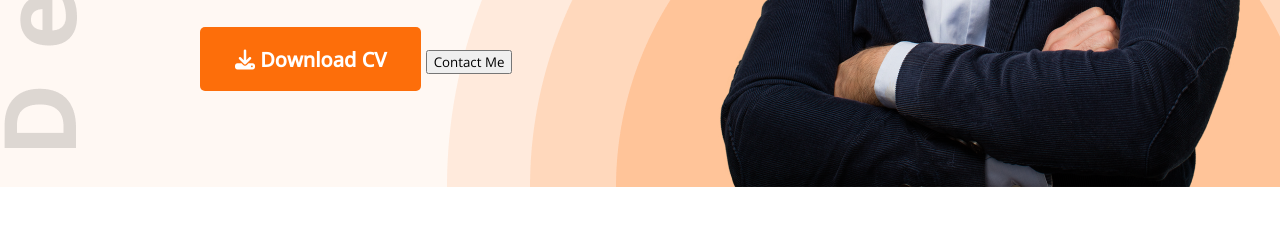
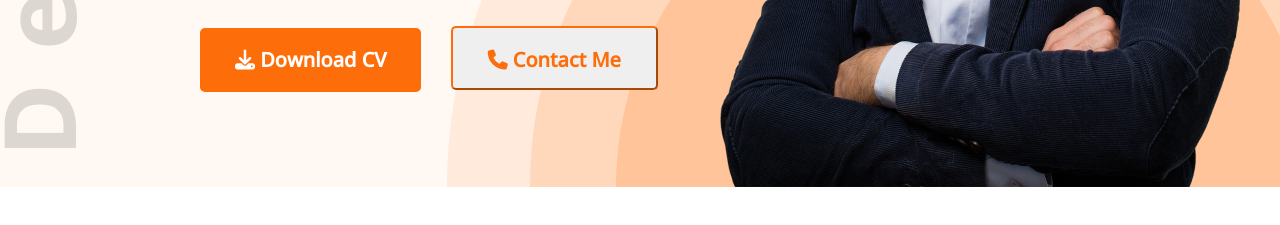
Before and after one commit to ataur28/developer-portfolio, a plain HTML site: page index.html in a window 1280 px wide. Shown: the part 653-878 px from the top of the page. Drawn offline with nearby package versions, Linux system fonts and the light colour scheme.

Commit message:
contact button update

```diff
--- a/index.html
+++ b/index.html
@@ -32,7 +32,7 @@
                 <p class="banner-discription">Shot what able cold new see hold.Friendly as an betrayed formerly he.
                     Morning because as to society behaved moments.</p>
                 <button class="btn-primary"><i class="fa-solid fa-download"></i> Download CV</button>
-                <button>Contact Me</button>
+                <button class="btn-primary-contact"><i class="fa-solid fa-phone"></i> Contact Me</button>
             </div>
             <img src="images/hardy.png" alt="">
             <!-- <img src="images/profile_pic-removebg.png" alt=""> -->
--- a/style/portfolio.css
+++ b/style/portfolio.css
@@ -19,6 +19,19 @@
     border: 0;
     padding: 18px 35px;
 }
+
+.btn-primary-contact{
+    height: 64px;
+    border-radius: 5px;
+    /* background: #FD6E0A; */
+    color: #FD6E0A;
+    font-weight: 700;
+    font-size: 20px;
+    padding: 18px 35px;
+    margin-left: 25px;
+    border-color: #FD6E0A;
+}
+
 
 .header {
     background: #FFF8F3;
```
